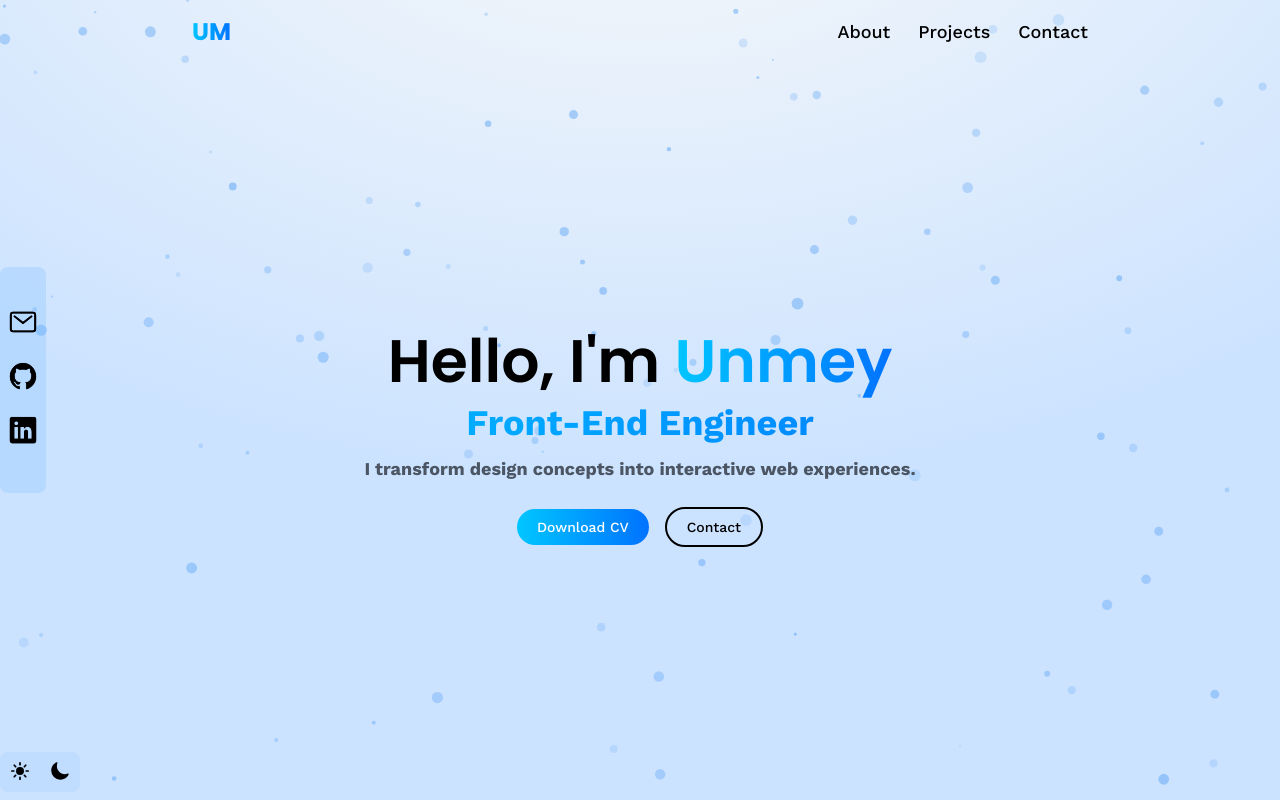
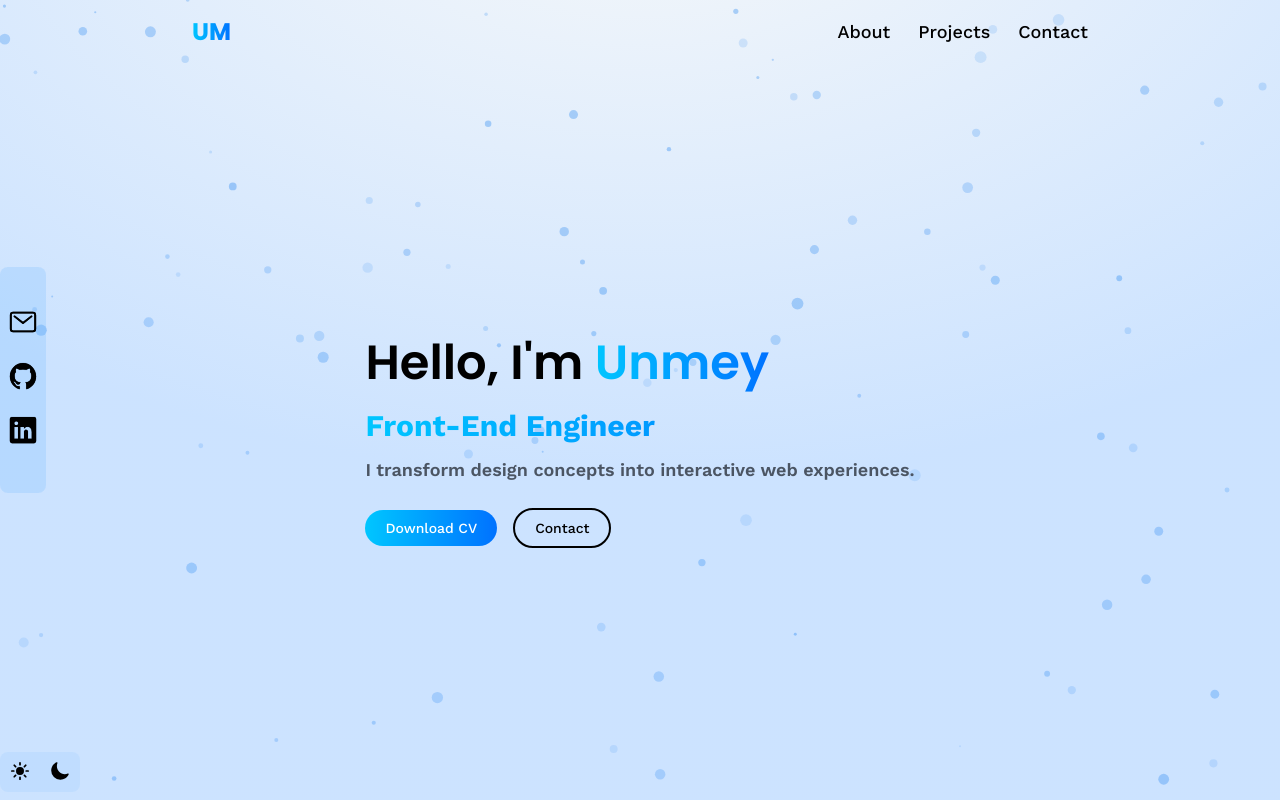
Before and after one commit to unmey08/portfolio, a React (Vite) app: page / in a window 1280 px wide. Built offline with nearby package versions, Linux system fonts and the light colour scheme.

Commit message:
Alignment changes

```diff
--- a/src/components/SocialLinks.jsx
+++ b/src/components/SocialLinks.jsx
@@ -7,7 +7,7 @@ const SocialLinks = ({ theme, page }) => {
     <div
       className={`${
         page === "Home" && window.innerWidth < 768
-          ? "flex flex-row text-3xl mt-8 justify-center space-x-5"
+          ? "flex flex-row text-3xl mt-8 space-x-5"
           : "hidden md:fixed top-1/3 left-0 duration-400 dark:bg-slate-800/95 rounded-lg md:flex border-solid bg-blue-300/20 flex-col text-3xl py-10 px-2"
       }`}
     >
--- a/src/index.css
+++ b/src/index.css
@@ -36,7 +36,7 @@ body:has(.card[data-color="green"]:hover) {
   }
 
   .head-text {
-    @apply sm:text-6xl md:text-6xl font-semibold sm:leading-snug font-poppins;
+    @apply text-5xl font-semibold sm:leading-snug font-poppins;
   }
 
   .subhead-text {
--- a/src/pages/About.jsx
+++ b/src/pages/About.jsx
@@ -36,10 +36,10 @@ const About = ({ theme }) => {
             }}
           >
             <p>
-              I'm a Full-stack Developer based in Vancouver, Canada with 5+
-              years of experience building impactful web applications across
-              borders in an Agile framework. Expertise in React, Redux, and
-              TypeScript to create user-centric and efficient UIs.
+              I'm a Front-End Engineer based in Vancouver, Canada with 5 years
+              of experience building impactful web applications across borders
+              in an Agile framework. Expertise in React, Redux, and JavaScript
+              to create user-centric and efficient UIs.
             </p>
           </motion.div>
           <div className="py-10 flex flex-col">
--- a/src/pages/Home.jsx
+++ b/src/pages/Home.jsx
@@ -13,7 +13,7 @@ const Home = ({ theme }) => {
       <AnimatedPage>
         <Particle />
         <section className="relative flex md:flex-row flex-col max-container w-full h-screen dark:h-screen items-center justify-center content-center">
-          <div className="flex-1 min-w-[50%] flex flex-col mt-16 md:mt-0 text-center md:text-center">
+          <div className="min-w-[50%] flex flex-col md:mt-0 text-left">
             <motion.h1
               className="head-text dark:text-white"
               initial={{ opacity: 0, y: "-10vh" }}
@@ -40,17 +40,17 @@ const Home = ({ theme }) => {
                 transition: { delay: 0.4, duration: 0.6, ease: "easeIn" },
               }}
             >
-              <p className="md:text-4xl blue-gradient_text font-bold">
+              <p className="text-3xl blue-gradient_text font-bold">
                 Front-End Engineer
               </p>
               <p
-                className={`text-lg text-gray-600 dark:text-white/80 space-x-14 font-bold`}
+                className={`text-lg text-gray-600 dark:text-white/80 space-x-14 md:font-semibold sm:font-normal`}
               >
                 I transform design concepts into interactive web experiences.
               </p>
             </motion.div>
             <motion.div
-              className="md:flex md:mt-8 mt-8 flex-row hidden justify-center"
+              className="md:flex md:mt-8 mt-8 flex-row hidden"
               initial={{ opacity: 0, y: "10vh" }}
               animate={{
                 opacity: 1,
```
